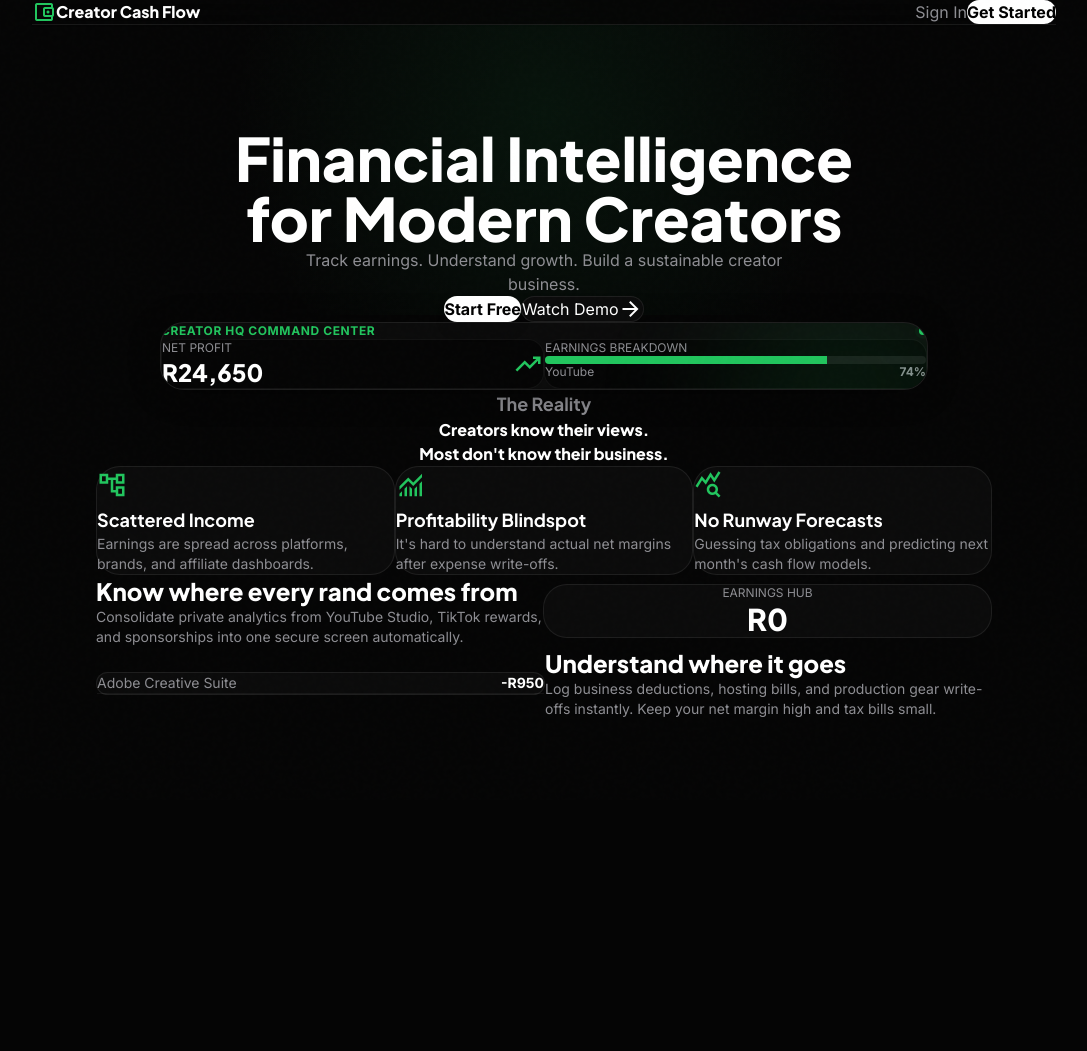
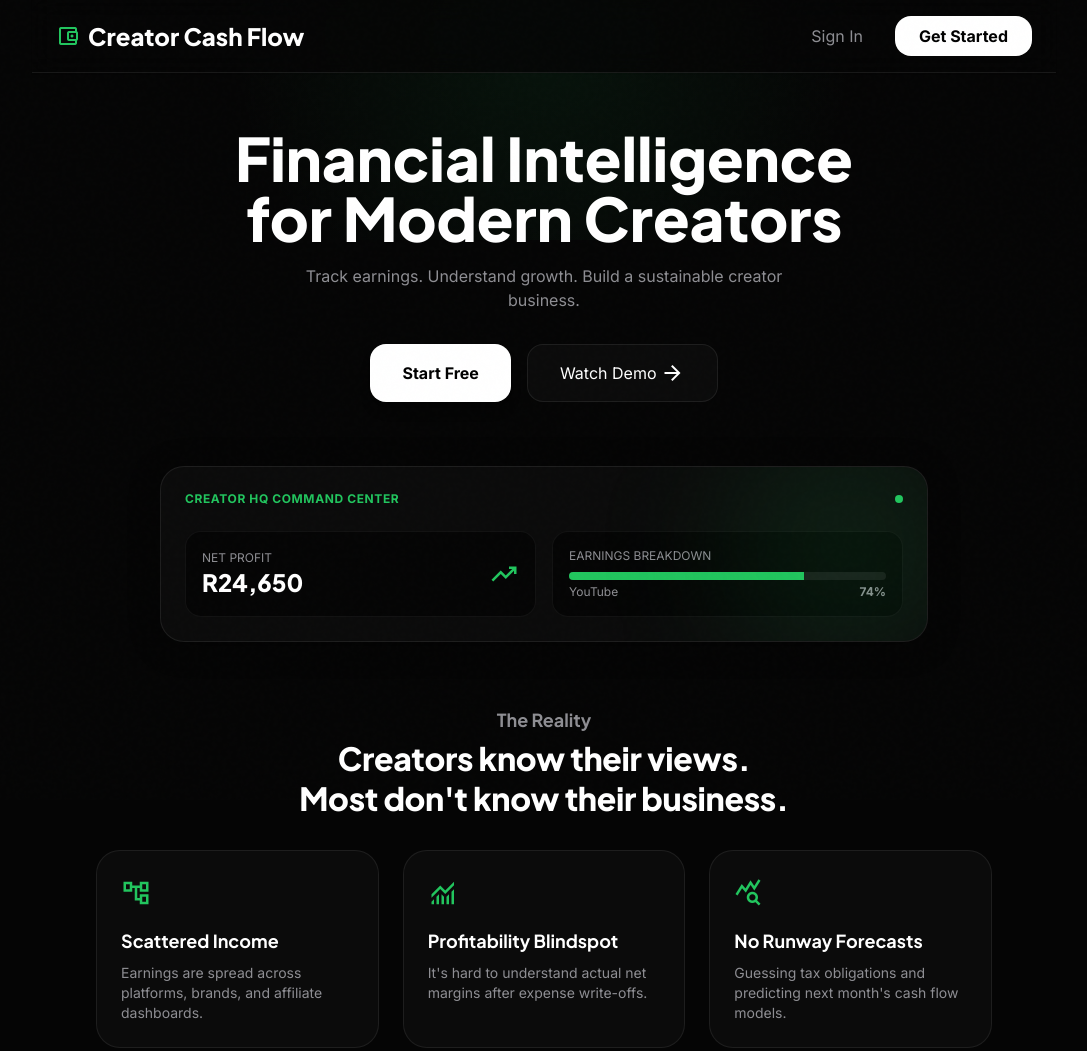
Before and after one commit to reamogetswemolefe0190-cmd/creator-cash-flow, a website: page index.html in a window 1280 px wide. Shown: the top 1051 px of the page, without its empty margins (96-1183 px from the left). Before the commit the page ends 847 px from the top, so only its background shows below. Drawn offline with nearby package versions, Linux system fonts and the light colour scheme.

Commit message:
Fix: add spacing scale and font sizes to extend configuration in tailwind.config to fix page text and button overlapping

```diff
--- a/index.html
+++ b/index.html
@@ -43,6 +43,29 @@
                     "fontFamily": {
                         "display": ["Plus Jakarta Sans"],
                         "body": ["Inter"]
+                    },
+                    "spacing": {
+                        "gutter": "24px",
+                        "xl": "32px",
+                        "sm": "8px",
+                        "container-max": "1280px",
+                        "2xl": "48px",
+                        "xs": "4px",
+                        "3xl": "64px",
+                        "lg": "24px",
+                        "md": "16px",
+                        "base": "4px"
+                    },
+                    "fontSize": {
+                        "body-lg": ["18px", {"lineHeight": "28px", "fontWeight": "400"}],
+                        "display": ["48px", {"lineHeight": "56px", "letterSpacing": "-0.02em", "fontWeight": "800"}],
+                        "body-md": ["16px", {"lineHeight": "24px", "fontWeight": "400"}],
+                        "label-md": ["12px", {"lineHeight": "16px", "fontWeight": "500"}],
+                        "label-lg": ["14px", {"lineHeight": "20px", "fontWeight": "600"}],
+                        "body-sm": ["14px", {"lineHeight": "20px", "fontWeight": "400"}],
+                        "headline-lg-mobile": ["24px", {"lineHeight": "32px", "fontWeight": "700"}],
+                        "headline-lg": ["32px", {"lineHeight": "40px", "letterSpacing": "-0.01em", "fontWeight": "700"}],
+                        "headline-md": ["24px", {"lineHeight": "32px", "fontWeight": "600"}]
                     }
                 },
             },
```
